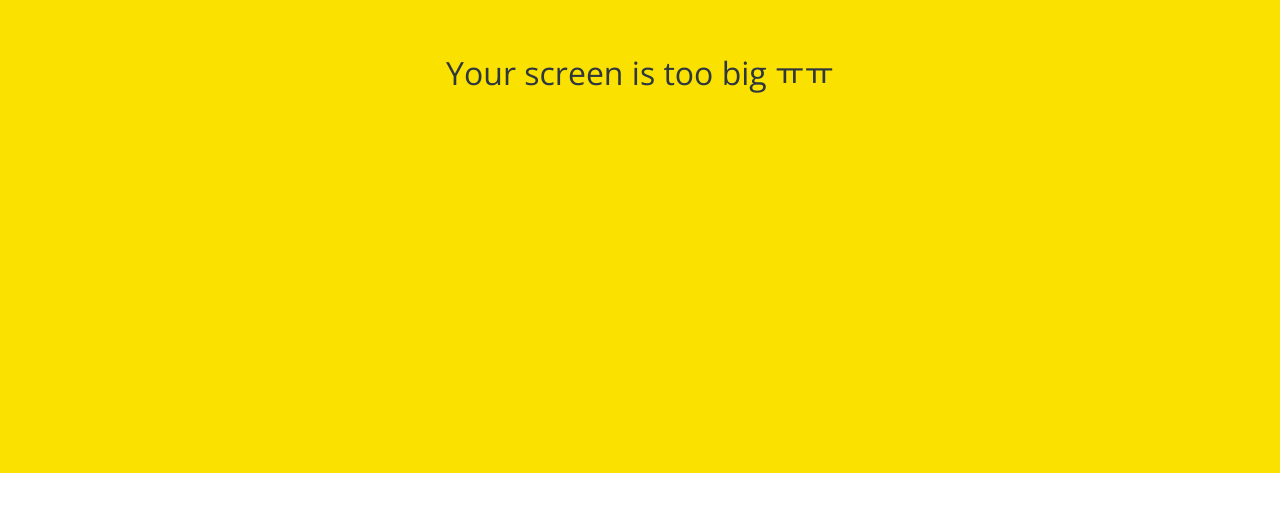
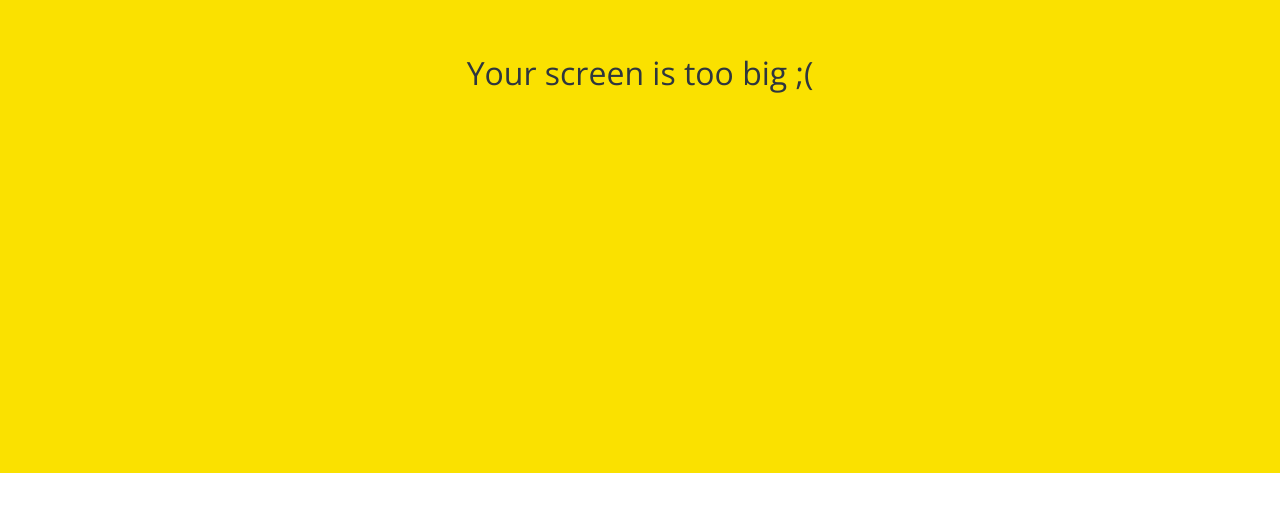
Before and after one commit to ldozzang/kokoa-clone-2022, a plain HTML site: page friends.html in a window 1280 px wide. Shown: the part 327-838 px from the top of the page. Drawn offline with nearby package versions, Linux system fonts and the light colour scheme; grey boxes are pictures that could not be loaded.

Commit message:
Update friends.html

```diff
--- a/friends.html
+++ b/friends.html
@@ -105,7 +105,7 @@
 </div>
 
 <div id="no-mobile">
-  <span>Your screen is too big ㅠㅠ</span>
+  <span>Your screen is too big ;(</span>
 
 </div>
 
```
